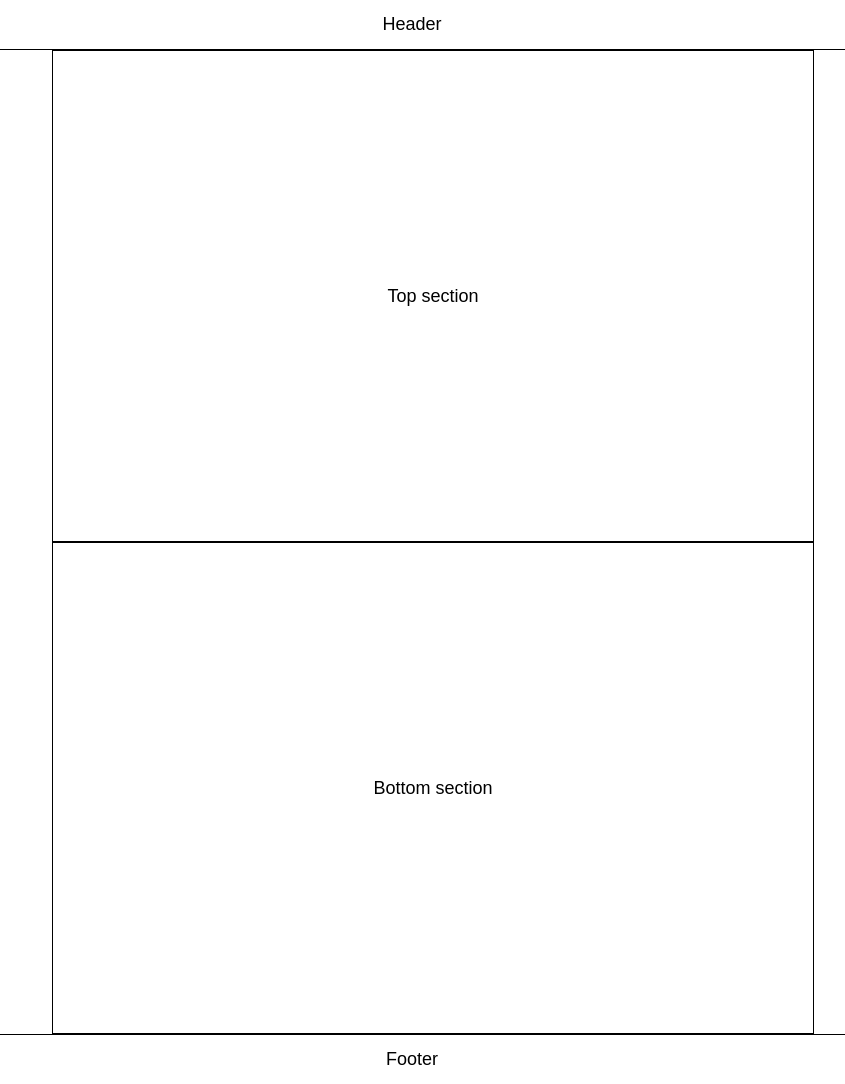
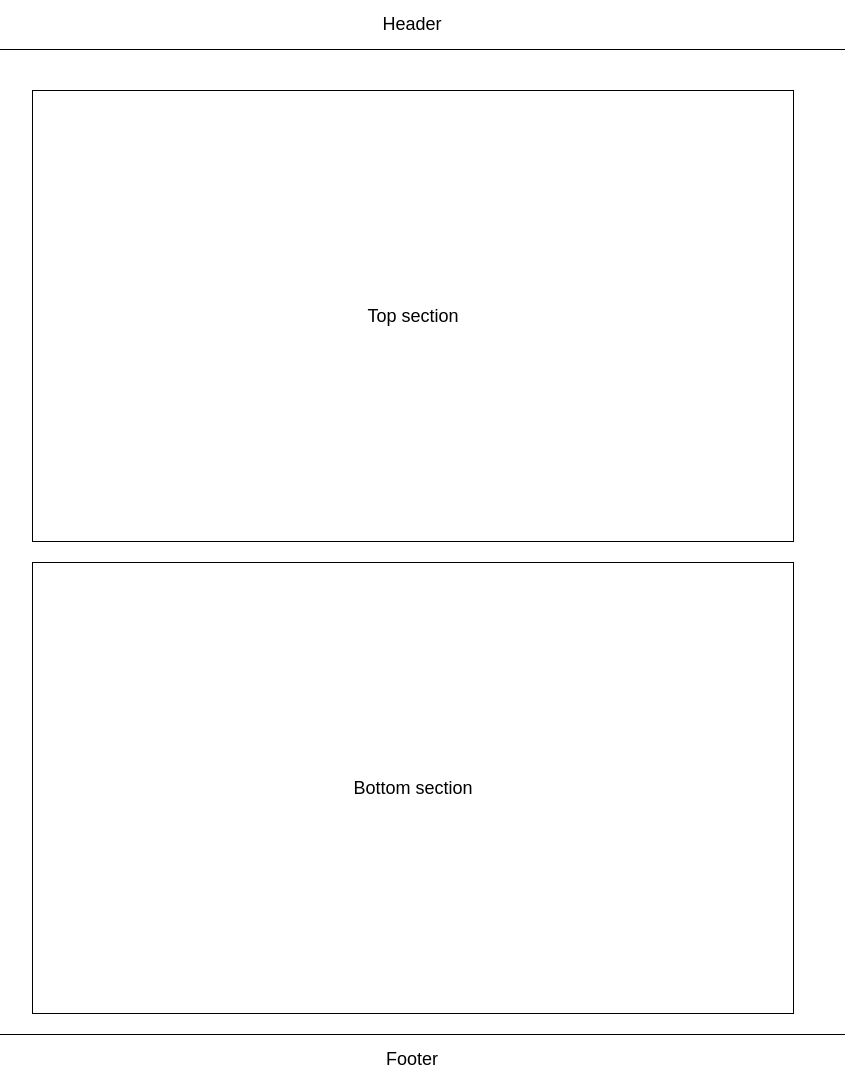
Before and after one commit to ooloo-io/github-flow-clickers99, a website: page src/index.html in a window 1280 px wide. Shown: the whole page, without its empty margins (228-1073 px from the left). Drawn offline with nearby package versions, Linux system fonts and the light colour scheme.

```diff
--- a/src/styles.css
+++ b/src/styles.css
@@ -20,23 +20,11 @@
 }
 
 .content {
-  min-height: calc(100vh - 100px);
-  width: 720px;
+  min-height: calc(100vh - 140px);
+  width: 760px;
   max-width: 100%;
   margin: auto;
-
-}
-.section {
-  height: 450px;
-  width: 100%;
-  margin-top: 20px;
-  display: flex;
-  justify-content: center;
-  align-items: center;
-  border: 1px solid black;
-  width: 720px;
-  max-width: 100%;
-  margin: auto;
+  padding: 20px;
 }
 
 .section {
@@ -47,8 +35,4 @@
   justify-content: center;
   align-items: center;
   border: 1px solid black;
-  width: 720px;
-  max-width: 100%;
-  margin: auto;
-  padding: 20px;
 }
```
